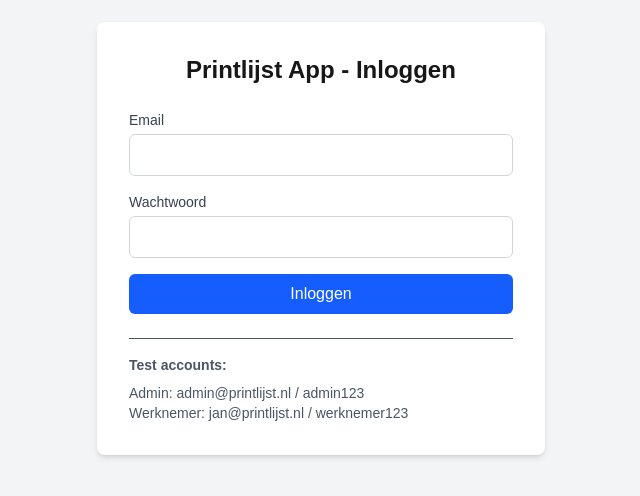
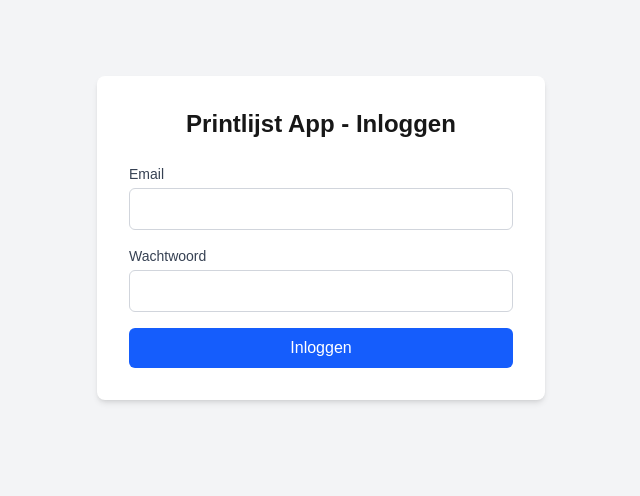
Before and after one commit to wallfield-chris/printlijst-app, a Next.js app: page /login in a window 1280 px wide. Shown: the part 162-658 px from the top of the page, without its empty margins (319-959 px from the left). Built offline with nearby package versions, Linux system fonts and the light colour scheme.

Commit message:
chore: remove test account credentials from login page

```diff
--- a/app/login/page.tsx
+++ b/app/login/page.tsx
@@ -84,12 +84,6 @@ export default function LoginPage() {
             {loading ? "Bezig met inloggen..." : "Inloggen"}
           </button>
         </form>
-
-        <div className="mt-6 text-sm text-gray-600 border-t pt-4">
-          <p className="font-semibold mb-2">Test accounts:</p>
-          <p>Admin: admin@printlijst.nl / admin123</p>
-          <p>Werknemer: jan@printlijst.nl / werknemer123</p>
-        </div>
       </div>
     </div>
   )
```
